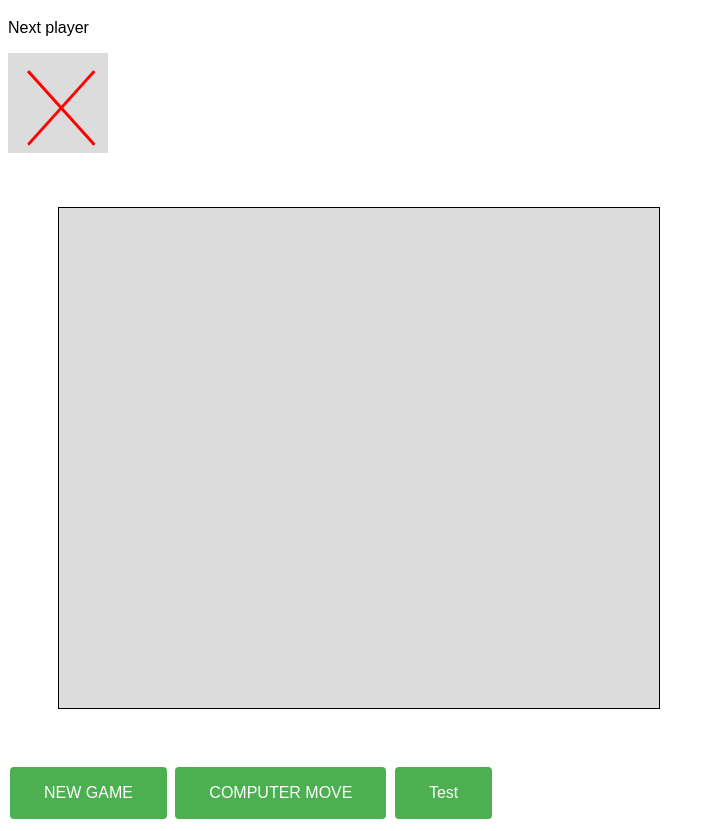
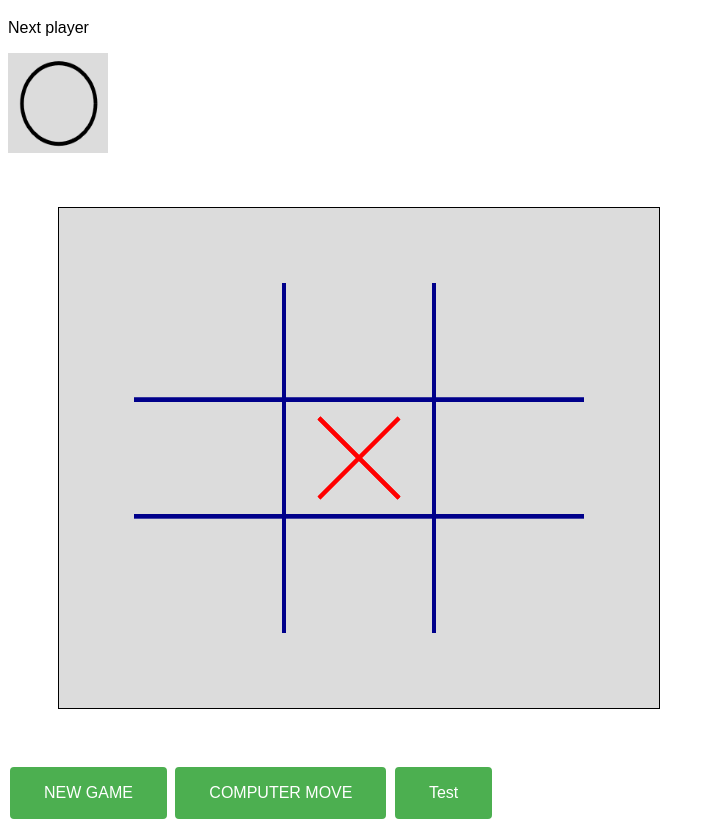
Before and after one commit to flub78/tictactoe.js, a website: page html/tictactoe.html in a window 1280 px wide. Both pictures are taken after a click on the element 359 px from the left and 518 px from the top of the page. Shown: the part 61-892 px from the top of the page, without its empty margins (0-715 px from the left). Drawn offline with Linux system fonts and the light colour scheme.

Commit message:
The HTML GUI is able to play

```diff
--- a/html/tictactoe.html
+++ b/html/tictactoe.html
@@ -26,7 +26,7 @@
     <div class="button" id="test_button" onclick="test()">Test</div>
 
 </body>
-<script src="../js/tictactoe_game.js"></script>
+<script src="../js/tictactoe-engine.js"></script>
 <script src="../js/tictactoe.js"></script>
 
 </html>
--- a/js/tictactoe-engine.js
+++ b/js/tictactoe-engine.js
@@ -183,6 +183,7 @@ class TicTacToeEngine {
   computer_move() {
     var move = this.best_move(this.turn);
     if (move) this.play(move.row, move.col);
+    return move;
   }
 
 } // end TicTacToeEngine
--- a/js/tictactoe.js
+++ b/js/tictactoe.js
@@ -1,46 +1,173 @@
 /* javascript for tictactoe */
-
-/*
- * To do:
- *    + Make sure that corrdinates are relative to the iframe
- *    + Try to install the click event listener inside the object (encapsulation)
- *    + determine which cell have been clicked from the coordinates
- *    + a method to draw a blue cross, a red circle or erase a cell
- *    + a schema to identify rows and columns
- *    + detection of a winner
- *    + a method to get the rows and columns of a cell
- *    + a method to count cross or circle in a raw or column
- *    + a reset button
- *    + a method for the computer to play
- *    - a unit test
- */
 
 var ttt;
 
-window.onload = function() {
-  ttt = new TicTacToe("game_board");
+var iframe_id = "game_board";
+var iframe = document.getElementById(iframe_id);
+var ctx = iframe.getContext("2d");
+
+// size of the symbols
+const size = 40;
+const padding = 75;
+
+const frame_width = iframe.clientWidth;
+const frame_height = iframe.clientHeight;
+
+console.log("with = " + frame_width);
+console.log("height = " + frame_height);
+const cell_width = (frame_width - 2 * padding) / 3;
+const cell_height = (frame_height - 2 * padding) / 3;
+
+const left_x = padding + cell_width;
+const right_x = padding + 2 * cell_width;
+const top_y = padding + cell_height;
+const bottom_y = padding + 2 * cell_height;
+
+/**
+ * Draw a line between two points
+ * @param x1 origin
+ * @param y1 origin
+ * @param x2 destination point
+ * @param y2 destination point
+ */
+function line(x1, y1, x2, y2) {
+  ctx.moveTo(x1, y1);
+  ctx.lineTo(x2, y2);
+  ctx.stroke();
+}
+
+/**
+ * Draw the game frame
+ */
+function draw_board() {
+  console.log("drawing game board");
+  ctx.lineWidth = 4;
+  ctx.strokeStyle = 'darkBlue';
+
+  ctx.beginPath();
+
+  ctx.clearRect(0, 0, frame_width, frame_height);
+
+  line(padding, top_y, frame_width - padding, top_y);
+  line(padding, bottom_y, frame_width - padding, bottom_y);
+  line(left_x, padding, left_x, frame_height - padding);
+  line(right_x, padding, right_x, frame_height - padding);
+  ctx.stroke();
+}
+
+/*
+ * Draw the content of a cell
+ */
+function draw_cell(row, col, color) {
+  var x = padding + cell_width * (0.5 + col);
+  var y = padding + cell_height * (0.5 + row);
+
+  // console.log("center = (" + x + ', ' + y + ')');
+
+  if (color == circle) {
+    ctx.beginPath();
+    ctx.strokeStyle = 'black';
+    ctx.arc(x, y, size, 0, 2 * Math.PI, false);
+    ctx.lineWidth = 5;
+    // ctx.strokeStyle = '#003300';
+    ctx.stroke();
+  } else if (color == cross) {
+    ctx.beginPath();
+    ctx.strokeStyle = 'red';
+    line(x - size, y - size, x + size, y + size);
+    line(x - size, y + size, x + size, y - size);
+    ctx.stroke();
+  } else {
+    //ctx.clearRect(x - size/2, y - size/2, x + size/2, y + size/2);
+  }
+}
+
+ /**
+   * Set the next player
+   * @param {*} color
+   */
+  function set_next(color) {
+    // change the next player image
+    next = document.getElementById('next');
+    if (color == circle) {
+      next.src = "./images/circle.png";
+      next.alt = "circle image";
+    } else {
+      next.src = "./images/cross.png";
+      next.alt = "cross image";
+    }
+  }
+
+// =================================================================================================
+
+window.onload = function () {
+  ttt = new TicTacToeEngine();
+  draw_board();
 };
 
 document.getElementById('game_board').addEventListener('click', game_clicked);
 
+// Events Handlers
+// ===============
+
+/**
+ * Click on board event handler
+ */
 function game_clicked(e) {
-      // compute relative coordinate
-      var rect = e.target.getBoundingClientRect();
-      var x = e.clientX - rect.left; //x position within the element.
-      var y = e.clientY - rect.top;  //y position within the element.
-      console.log("Left? : " + x + " ; Top? : " + y + ".");
+  // compute relative coordinate
+  var rect = e.target.getBoundingClientRect();
+  var x = e.clientX - rect.left; //x position within the element.
+  var y = e.clientY - rect.top;  //y position within the element.
+  console.log("Left? : " + x + " ; Top? : " + y + ".");
 
-      ttt.click(x, y);
+  var col;
+  var row;
+  if (x < left_x) {
+    col = 0;
+  } else if (x < right_x) {
+    col = 1;
+  } else {
+    col = 2;
+  }
+
+  if (y < top_y) {
+    row = 0;
+  } else if (y < bottom_y) {
+    row = 1;
+  } else {
+    row = 2;
+  }
+  console.log('playing', row, col)
+  var turn = ttt.turn;
+  var play_result = ttt.play(row, col);
+  console.log(play_result);
+
+  draw_cell(row, col, turn);
+  set_next(ttt.turn);
 }
 
+/**
+ * New game button click event handler
+ */
 function new_game() {
   ttt.new_game();
+  draw_board();
+  set_next(ttt.turn);
 }
 
+/**
+ * Computer move button click event handler
+ */
 function computer_move() {
-  ttt.computer_move();
+  var turn = ttt.turn;
+  var move = ttt.computer_move();
+  console.log("computer move = ", move);
+  if (move) draw_cell(move.row, move.col, turn);
 }
 
+/**
+ * Test button click event handler
+ */
 function test() {
   console.log("testing ...");
   console.log('turn = ', ttt.turn);
```
Also changed, not shown: doc/architecture.md (added, +15 -0 lines).
